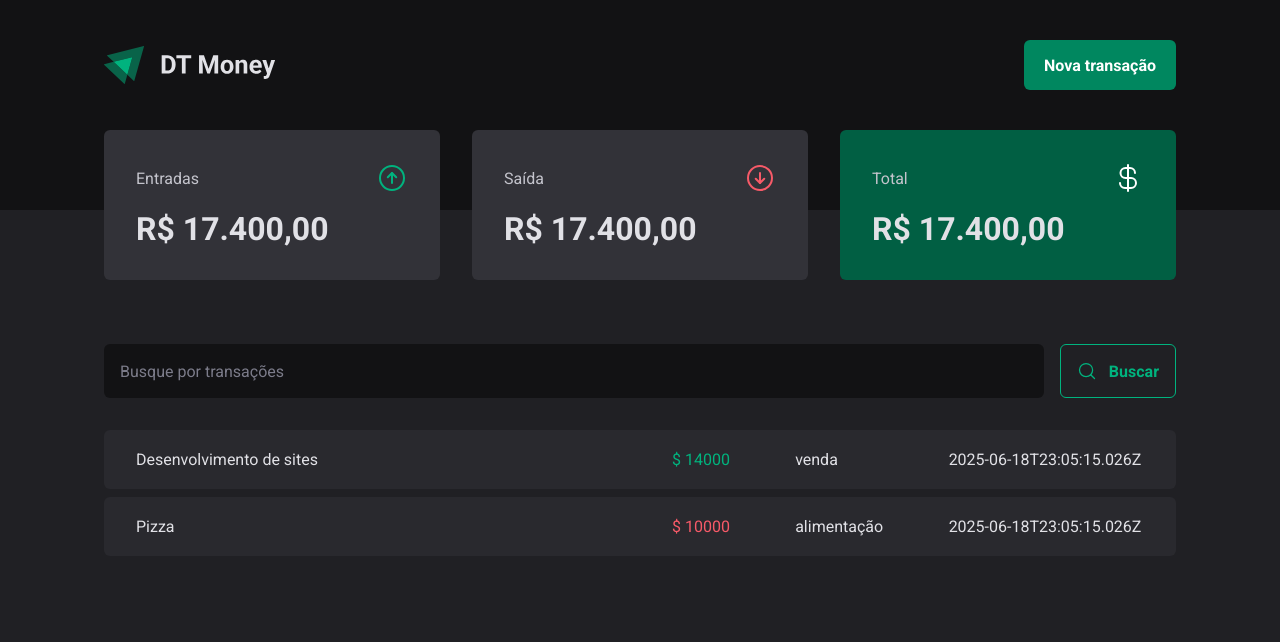
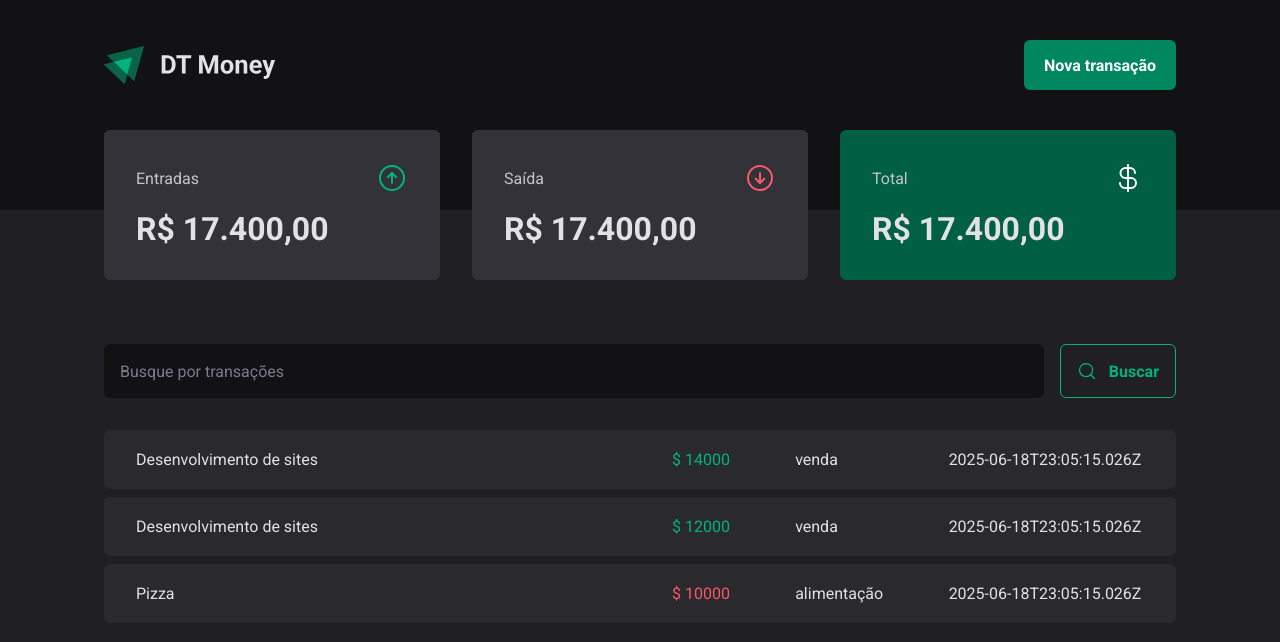
Before and after one commit to salesmiguelz/dt-money-react, a React (Vite) app: page / in a window 1280 px wide. Shown: the top 642 px of the page. Built offline with nearby package versions, Linux system fonts and the light colour scheme; data requests are answered from the project's data file.

Commit message:
feat: transactions context

```diff
--- a/server.json
+++ b/server.json
@@ -5,7 +5,15 @@
       "description": "Desenvolvimento de sites",
       "type": "income",
       "category": "venda",
-      "price": "14000",
+      "price": 14000,
+      "createdAt": "2025-06-18T23:05:15.026Z"
+    },
+    {
+      "id": "1",
+      "description": "Desenvolvimento de sites",
+      "type": "income",
+      "category": "venda",
+      "price": 12000,
       "createdAt": "2025-06-18T23:05:15.026Z"
     },
     {
@@ -13,7 +21,7 @@
       "description": "Pizza",
       "type": "outcome",
       "category": "alimentação",
-      "price": "10000",
+      "price": 10000,
       "createdAt": "2025-06-18T23:05:15.026Z"
     }
   ]
--- a/src/App.tsx
+++ b/src/App.tsx
@@ -2,12 +2,15 @@ import { ThemeProvider } from "styled-components";
 import { defaultTheme } from "./styles/themes/default";
 import { GlobalStyle } from "./styles/global";
 import { Transactions } from "./pages/Transactions";
+import { TransactionsContextProvider } from "./contexts/TransactionsContext";
 
 export function App() {
   return (
     <>
       <ThemeProvider theme={defaultTheme}>
-        <Transactions />
+        <TransactionsContextProvider>
+          <Transactions />
+        </TransactionsContextProvider>
         <GlobalStyle />
       </ThemeProvider>
     </>
--- /dev/null
+++ b/src/contexts/TransactionsContext.tsx
@@ -0,0 +1,43 @@
+import axios from "axios";
+import { createContext, useEffect, useState, type ReactNode } from "react"
+
+interface Transaction {
+    id: number,
+    description: string,
+    type: 'income' | 'outcome',
+    price: number,
+    category: string,
+    createdAt: string
+}
+
+interface TransactionsContextType {
+    transactions: Transaction[]
+}
+
+interface TransactionsContextProviderProps {
+    children: ReactNode
+}
+
+
+export const TransactionsContext = createContext({} as TransactionsContextType);
+
+export function TransactionsContextProvider({ children }: TransactionsContextProviderProps) {
+    const [transactions, setTransactions] = useState<Transaction[]>([])
+
+    async function loadTransactions() {
+        const response = await axios.get('http://localhost:3000/transactions');
+        const data = await response.data;
+
+        setTransactions(data);
+    }
+
+    useEffect(() => {
+        loadTransactions();
+    }, [])
+
+    return (
+        <TransactionsContext.Provider value={{ transactions }}>
+            {children}
+        </TransactionsContext.Provider>
+    )
+}
--- a/src/pages/Transactions/index.tsx
+++ b/src/pages/Transactions/index.tsx
@@ -1,33 +1,13 @@
-import { useEffect, useState } from "react";
 import { Header } from "./components/Header";
 import { SearchForm } from "./components/SearchForm";
 import { Summary } from "./components/Summary";
 import { PriceHighLight, TransactionsContainer, TransactionsTable } from "./styles";
-import axios from "axios";
+import { TransactionsContext } from "../../contexts/TransactionsContext";
+import { useContext } from "react";
 
-interface Transaction {
-    id: number,
-    description: string,
-    type: 'income' | 'outcome',
-    price: number,
-    category: string,
-    createdAt: string
-}
 
 export function Transactions() {
-    const [transactions, setTransactions] = useState<Transaction[]>([])
-
-    async function loadTransactions() {
-        const response = await axios.get('http://localhost:3000/transactions');
-        const data = await response.data;
-
-        setTransactions(data);
-    }
-
-    useEffect(() => {
-        loadTransactions();
-    }, [])
-
+    const { transactions } = useContext(TransactionsContext);
     return (
         <div>
             <Header />
```
